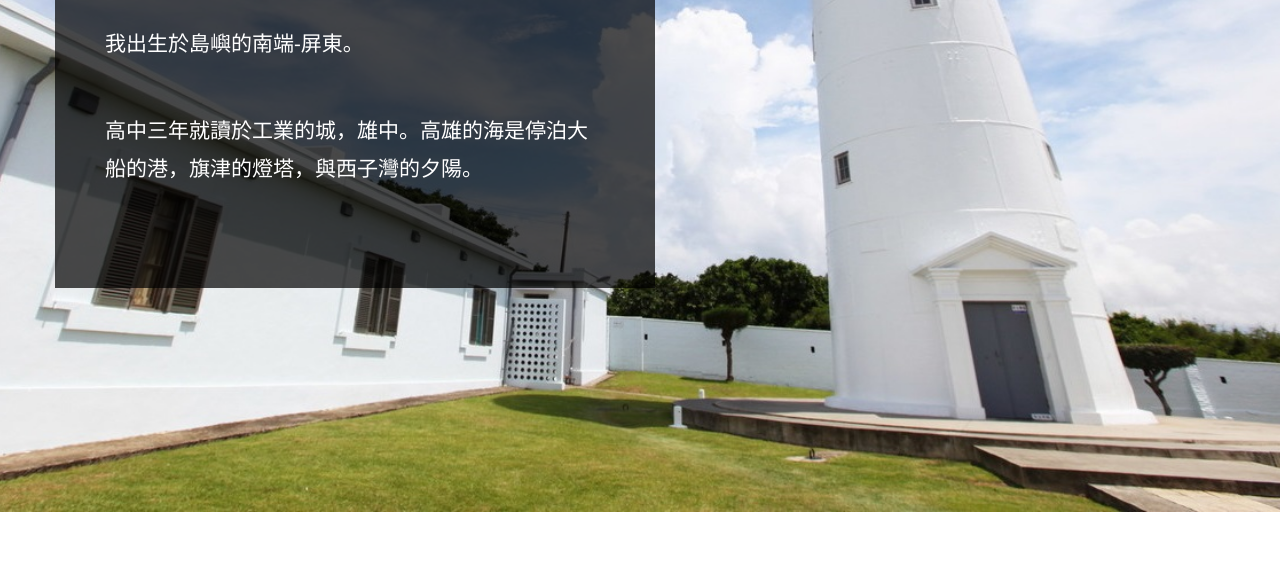
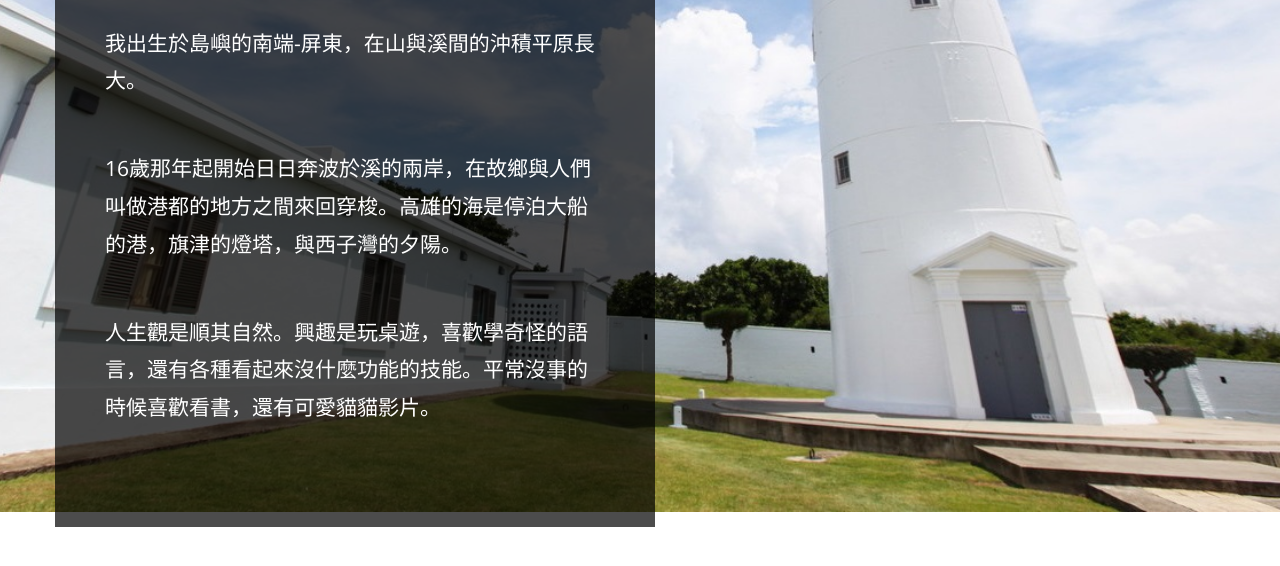
Before and after one commit to haoyu050735/learnpath_aboutme, a plain HTML site: page index.html in a window 1280 px wide. Shown: the part 358-924 px from the top of the page. Drawn offline with nearby package versions, Linux system fonts and the light colour scheme.

Commit message:
Update index.html

```diff
--- a/index.html
+++ b/index.html
@@ -37,9 +37,9 @@ https://templatemo.com/tm-504-page-one
                     </div>
                     <div class="tm-textbox tm-white-bg">
                         <h2 class="tm-green-text tm-section-title"><font color=white><b>來自島的南方</b></font></h2>
-                        <p><font color= white>我出生於島嶼的南端-屏東。</font></p>
-                        <p><font color= white>高中三年就讀於工業的城，雄中。高雄的海是停泊大船的港，旗津的燈塔，與西子灣的夕陽。</font></p>
-
+                        <p><font color= white>我出生於島嶼的南端-屏東，在山與溪間的沖積平原長大。</font></p>
+                        <p><font color= white>16歲那年起開始日日奔波於溪的兩岸，在故鄉與人們叫做港都的地方之間來回穿梭。高雄的海是停泊大船的港，旗津的燈塔，與西子灣的夕陽。</font></p>
+                        <p><font color= white>人生觀是順其自然。興趣是玩桌遊，喜歡學奇怪的語言，還有各種看起來沒什麼功能的技能。平常沒事的時候喜歡看書，還有可愛貓貓影片。</font></p>
                     </div>
                 </div>
             </section>
```
